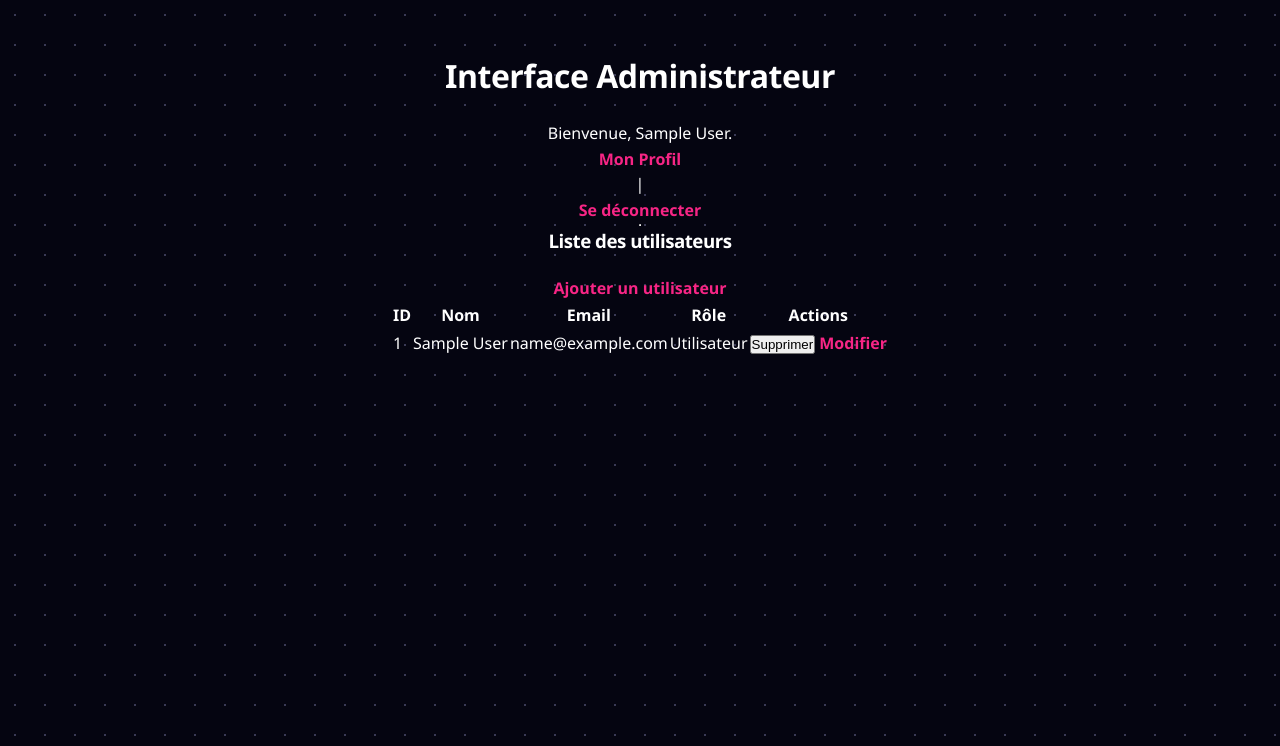
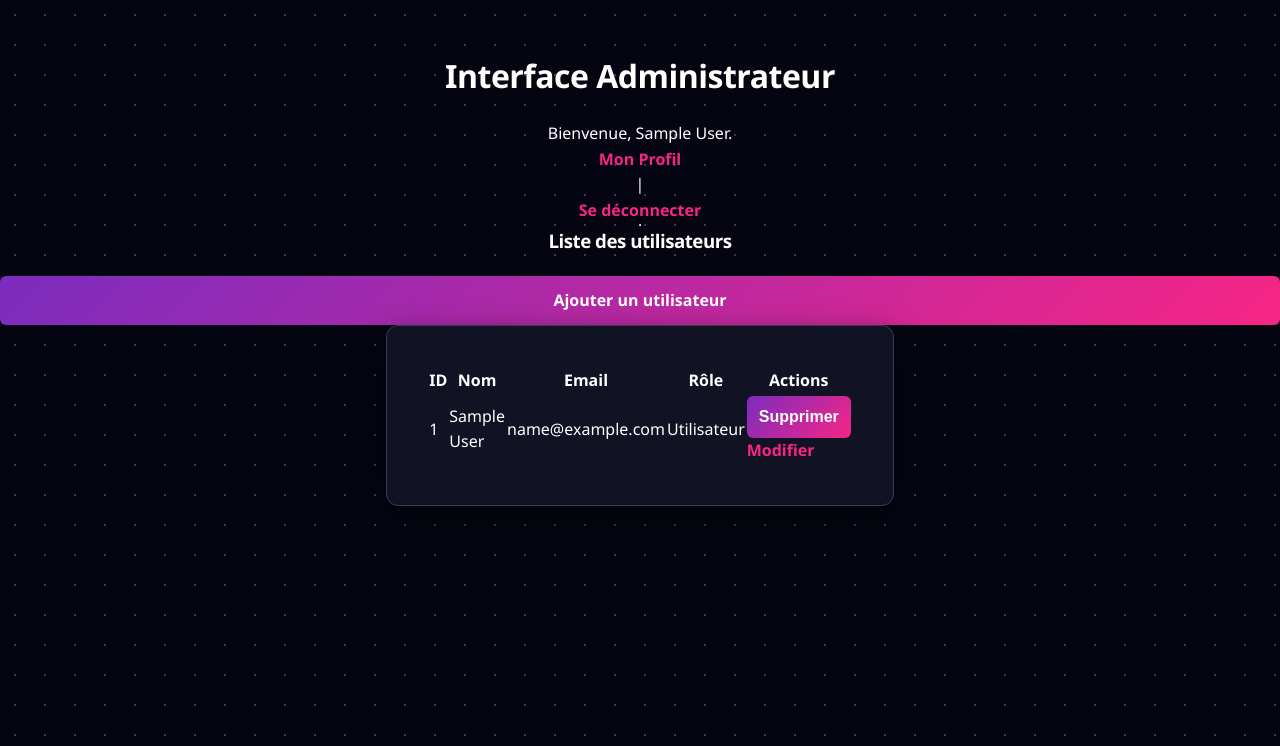
Before and after one commit to Detruni/cour_php, a PHP site: page /admin.php in a window 1280 px wide. Shown: the top 746 px of the page. Run offline with PHP 8.4, Linux system fonts and the light colour scheme; the visitor is signed in with stand-in values (Sample User, id 1); data comes from the database, SQL or seed files in the repository.

Commit message:
Design : Style des formulaires (Inputs dark et Boutons gradient)

```diff
--- a/assets/css/style.css
+++ b/assets/css/style.css
@@ -55,3 +55,65 @@ a:hover {
     color: #7b2cbf;
     text-decoration: underline;
 }
+
+
+
+/* -----------------------------------------------------------
+   2. CONTENEURS & FORMULAIRES
+----------------------------------------------------------- */
+
+body > form,
+.container,
+body > table {
+    background-color: var(--card-bg);
+    padding: 40px;
+    border-radius: 12px;
+    box-shadow: 0 10px 30px rgba(0, 0, 0, 0.5);
+    width: 100%;
+    max-width: 500px;
+    border: 1px solid var(--border-color);
+}
+
+input[type="text"],
+input[type="email"],
+input[type="password"],
+select {
+    width: 100%;
+    padding: 12px 15px;
+    margin-bottom: 15px;
+    background-color: var(--input-bg);
+    border: 1px solid var(--border-color);
+    border-radius: 6px;
+    color: var(--text-main);
+    font-size: 16px;
+    transition: 0.3s;
+}
+
+input:focus, select:focus {
+    outline: none;
+    border-color: #f72585;
+    box-shadow: 0 0 8px rgba(247, 37, 133, 0.3);
+}
+
+button[type="submit"],
+.btn-green {
+    width: 100%;
+    padding: 12px;
+    border: none;
+    border-radius: 6px;
+    background: var(--primary-gradient);
+    color: white;
+    font-size: 16px;
+    font-weight: bold;
+    cursor: pointer;
+    transition: transform 0.2s, box-shadow 0.2s;
+    text-align: center;
+    display: inline-block;
+}
+
+button[type="submit"]:hover,
+.btn-green:hover {
+    background: var(--hover-gradient);
+    transform: translateY(-2px);
+    box-shadow: 0 5px 15px rgba(123, 44, 191, 0.4);
+}
```
